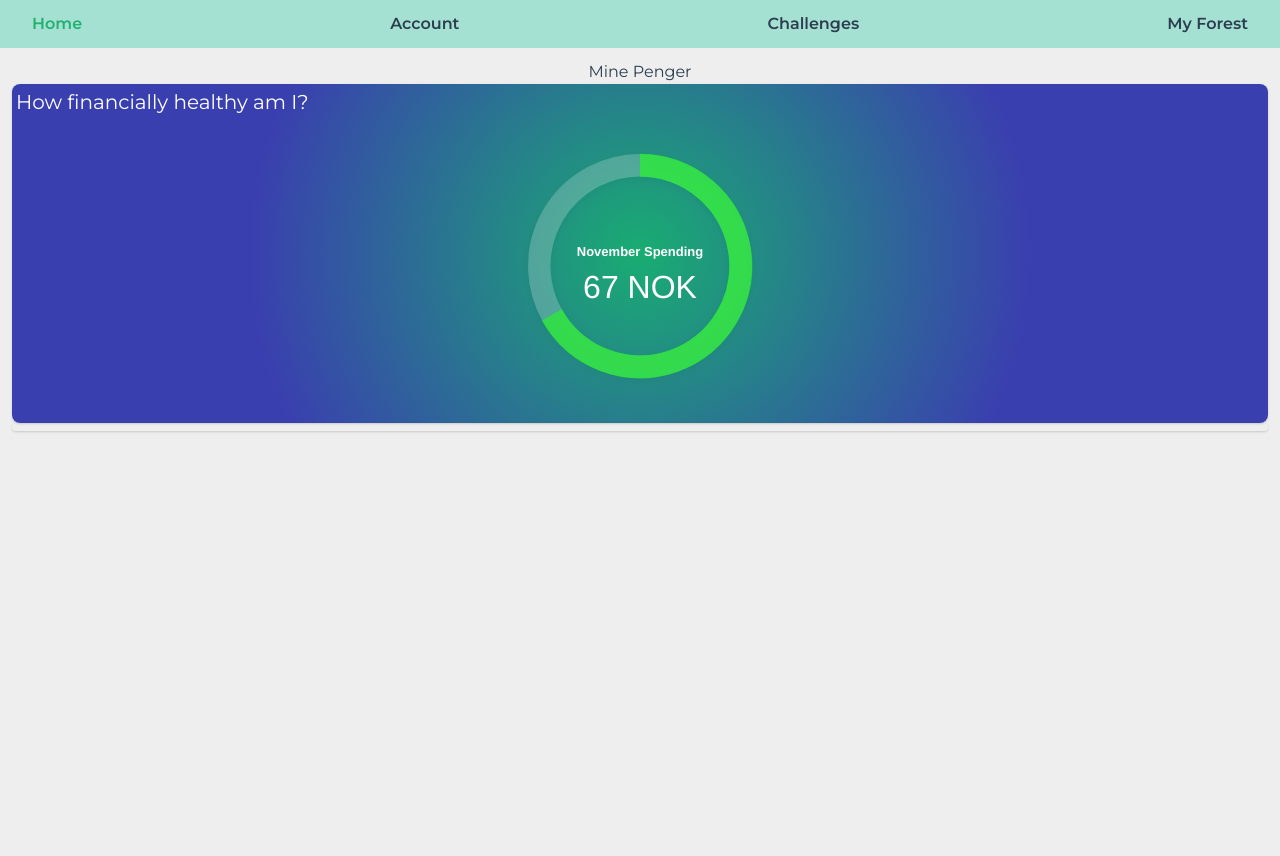
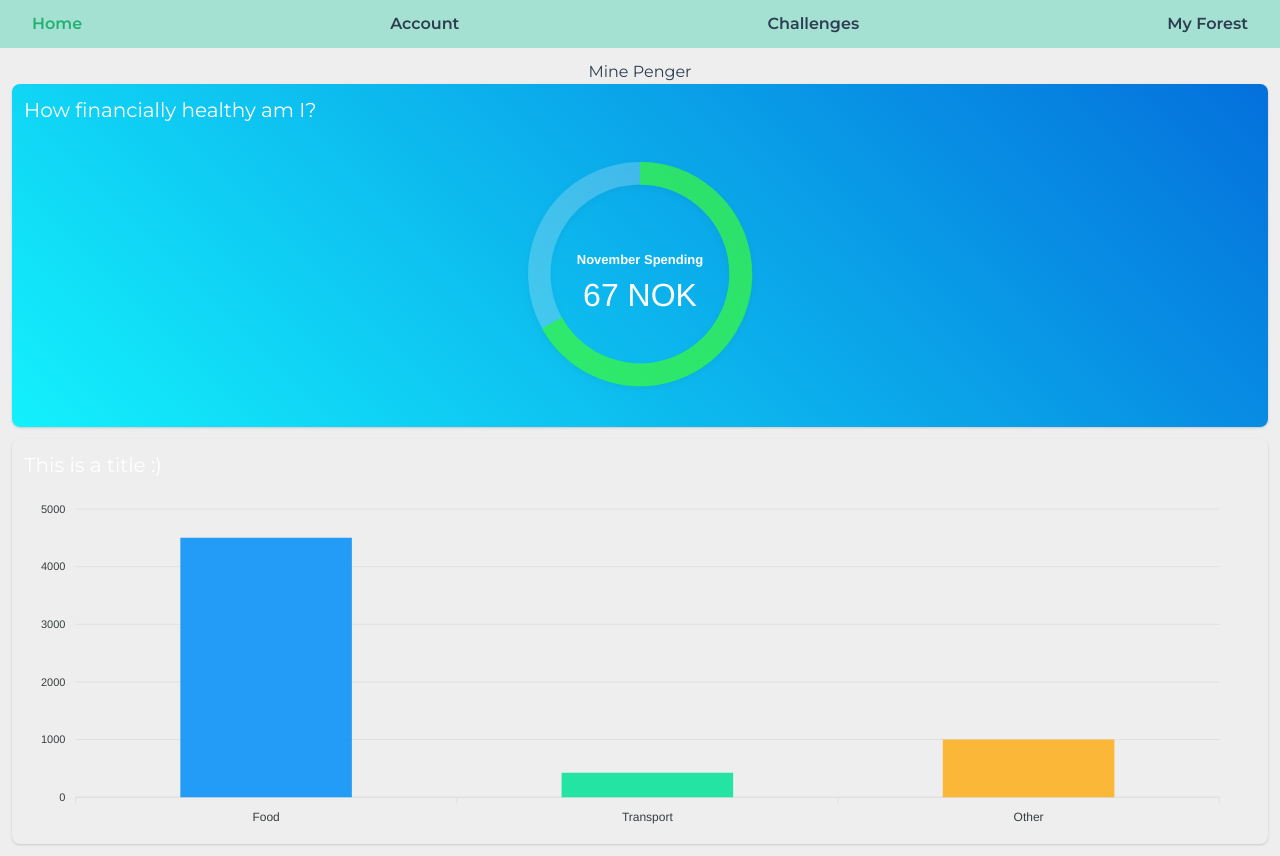
Before and after one commit to AndreasWintherMoen/trunktotree2, a Vue app in the folder client/: page / in a window 1280 px wide. Before the commit the page ends 800 px from the top, so only its background shows below. Built offline with nearby package versions, Linux system fonts and the light colour scheme.

Commit message:
Add stuff 43

```diff
--- /dev/null
+++ b/client/src/components/atoms/BarChart.vue
@@ -0,0 +1,54 @@
+<template>
+  <div :id="chartid"></div>
+</template>
+
+<script>
+import ApexCharts from 'apexcharts';
+
+export default {
+    props: ['chartid'],
+    mounted(){
+        const options = {
+          series: [{
+          data: [4500, 423, 999]
+        }],
+          chart: {
+          height: 350,
+          type: 'bar',
+          toolbar: {show: false}
+        },
+        plotOptions: {
+          bar: {
+            columnWidth: '45%',
+            distributed: true,
+          }
+        },
+        dataLabels: {
+          enabled: false
+        },
+        legend: {
+          show: false
+        },
+        xaxis: {
+          categories: [
+            ['Food'],
+            ['Transport'],
+            ['Other'],
+          ],
+          labels: {
+            style: {
+              fontSize: '12px'
+            }
+          }
+        }
+        };
+
+        const chart = new ApexCharts(document.querySelector(`#${this.chartid}`), options);
+        chart.render();
+    }
+}
+</script>
+
+<style>
+
+</style>
--- a/client/src/components/atoms/CircleChart.vue
+++ b/client/src/components/atoms/CircleChart.vue
@@ -1,17 +1,18 @@
 <template>
-  <div id="chart"></div>
+  <div :id="chartid"></div>
 </template>
 
 <script>
 import ApexCharts from "apexcharts";
 
 export default {
+  props: ['chartid'],
   mounted() {
     var month = new Date().toLocaleString("default", { month: "long" });
 
     var options = {
       chart: {
-        height: "300",
+        height: 300,
         type: "radialBar",
       },
       series: [67],
@@ -51,8 +52,7 @@ export default {
       },
       labels: [`${month} Spending`],
     };
-
-    var chart = new ApexCharts(document.querySelector("#chart"), options);
+    var chart = new ApexCharts(document.querySelector(`#${this.chartid}`), options);
 
     chart.render();
   },
--- /dev/null
+++ b/client/src/components/molecules/BarChartCard.vue
@@ -0,0 +1,21 @@
+<template>
+    <div class="px-3 pt-3 rounded-lg shadow">
+        <h1 class="text-white text-left text-xl h-auto">
+        This is a title :)
+        </h1>
+        <bar-chart :chartid="'barchart'" />
+    </div>
+</template>
+
+<script>
+import BarChart from '../atoms/BarChart.vue';
+
+
+export default {
+  components: { BarChart },
+
+};
+</script>
+
+<style>
+</style>
--- a/client/src/components/molecules/SpendingsCard.vue
+++ b/client/src/components/molecules/SpendingsCard.vue
@@ -1,9 +1,9 @@
 <template>
-  <div class="p-1 rounded-lg shadow" id="haakon">
+  <div class="px-3 pt-3 rounded-lg shadow" id="haakon">
     <h1 class="text-white text-left text-xl h-auto">
       How financially healthy am I?
     </h1>
-    <circle-chart />
+    <circle-chart :chartid="'circlechart'" />
   </div>
 </template>
 
@@ -19,10 +19,7 @@ export default {
 
 <style>
 #haakon {
-  background: radial-gradient(
-    circle,
-    rgba(0, 255, 68, 1) -45%,
-    rgba(58, 63, 175, 1) 60%
-  );
+  background: linear-gradient(45deg, #13f1fc, #0470DC)
+  /*background: radial-gradient(circle, #13f1fc 0%,#0470DC 100%)*/
 }
 </style>
--- a/client/src/components/pages/Dashboard.vue
+++ b/client/src/components/pages/Dashboard.vue
@@ -1,19 +1,23 @@
 <template>
   <div class="p-3">
     <h1>Mine Penger</h1>
-    <spendings-card />
-    <line-chart-card />
+    <div class="flex flex-col gap-3">
+      <spendings-card />
+      <bar-chart-card />
+    </div>
   </div>
 </template>
 
 <script>
 import SpendingsCard from "../molecules/SpendingsCard.vue";
-import LineChartCard from "../molecules/LineChartCard.vue";
+/*import LineChartCard from "../molecules/LineChartCard.vue";*/
+import BarChartCard from "../molecules/BarChartCard.vue";
 
 export default {
   components: {
     SpendingsCard,
-    LineChartCard,
+    BarChartCard,
+    /*LineChartCard,*/
   },
 };
 </script>
```
Also changed, not shown: 1 other file (tests, documents, lock files or other folders).
